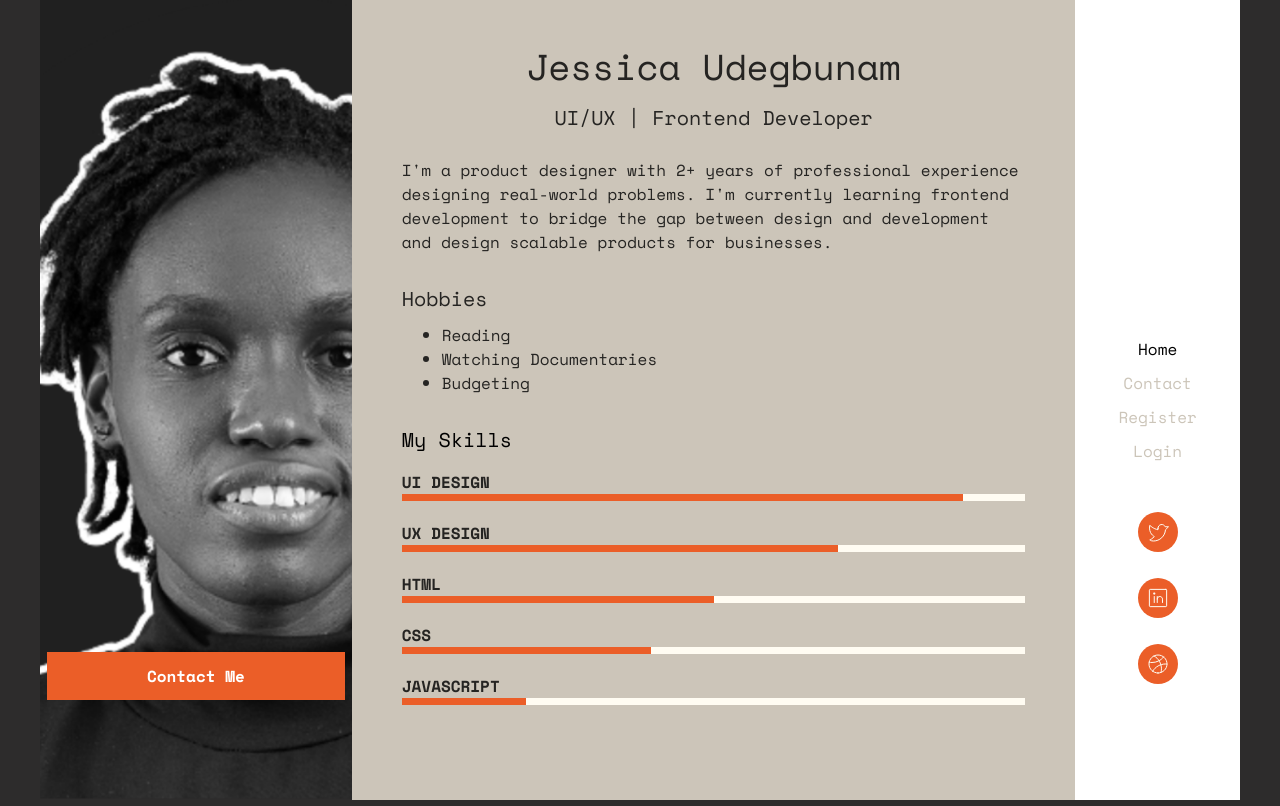
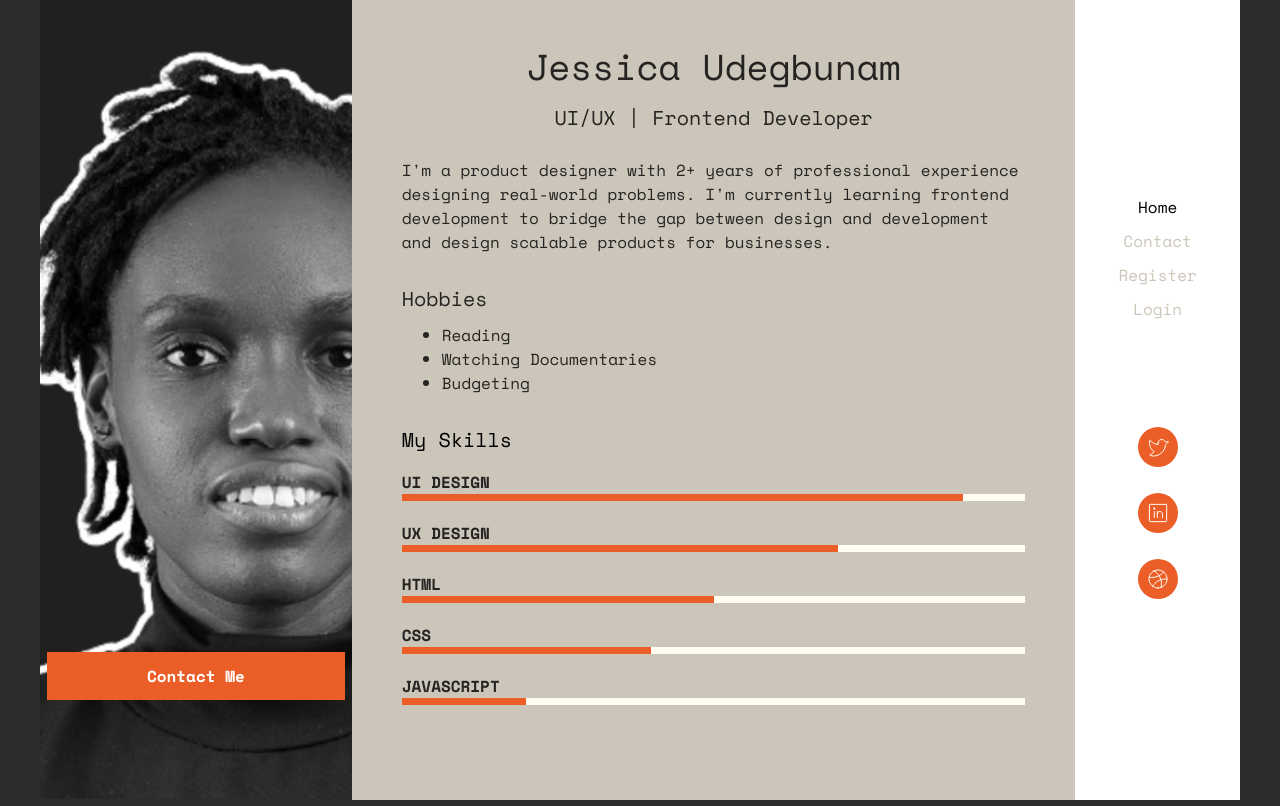
Before and after one commit to Jessica-Andrew/Porfolio, a plain HTML site: page index.html in a window 1280 px wide. Drawn offline with nearby package versions, Linux system fonts and the light colour scheme.

Commit message:
fix icon

```diff
--- a/css/style.css
+++ b/css/style.css
@@ -162,7 +162,7 @@ a {
     padding: 100px 20px;
     display: flex;
     flex-flow: column nowrap;
-    justify-content: center;
+    justify-content: space-evenly;
     align-items: center;
     position: relative;
 }
@@ -190,7 +190,7 @@ a {
 }
 
 .right .socials {
-    position: absolute;
+    position: static;
     bottom: 100px;
     right: 0;
     left: 0;
```
